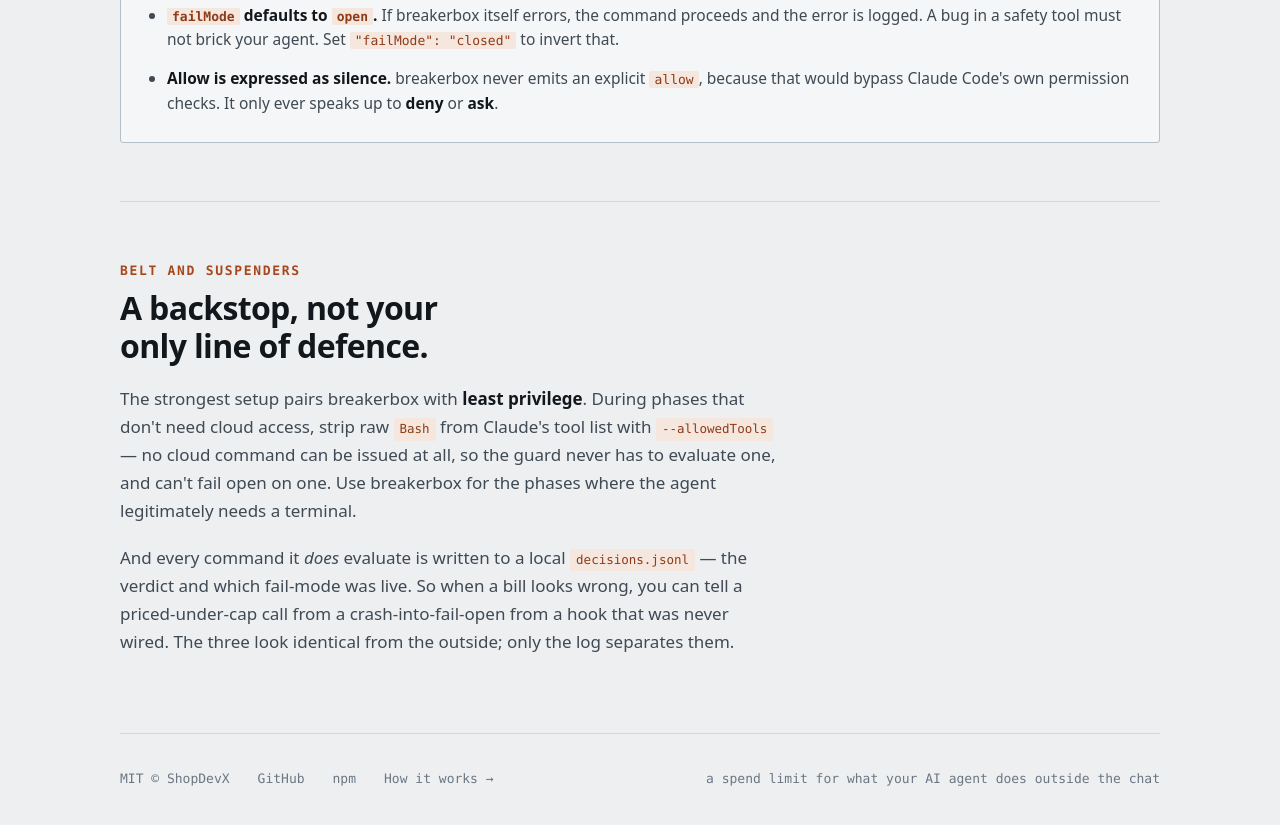
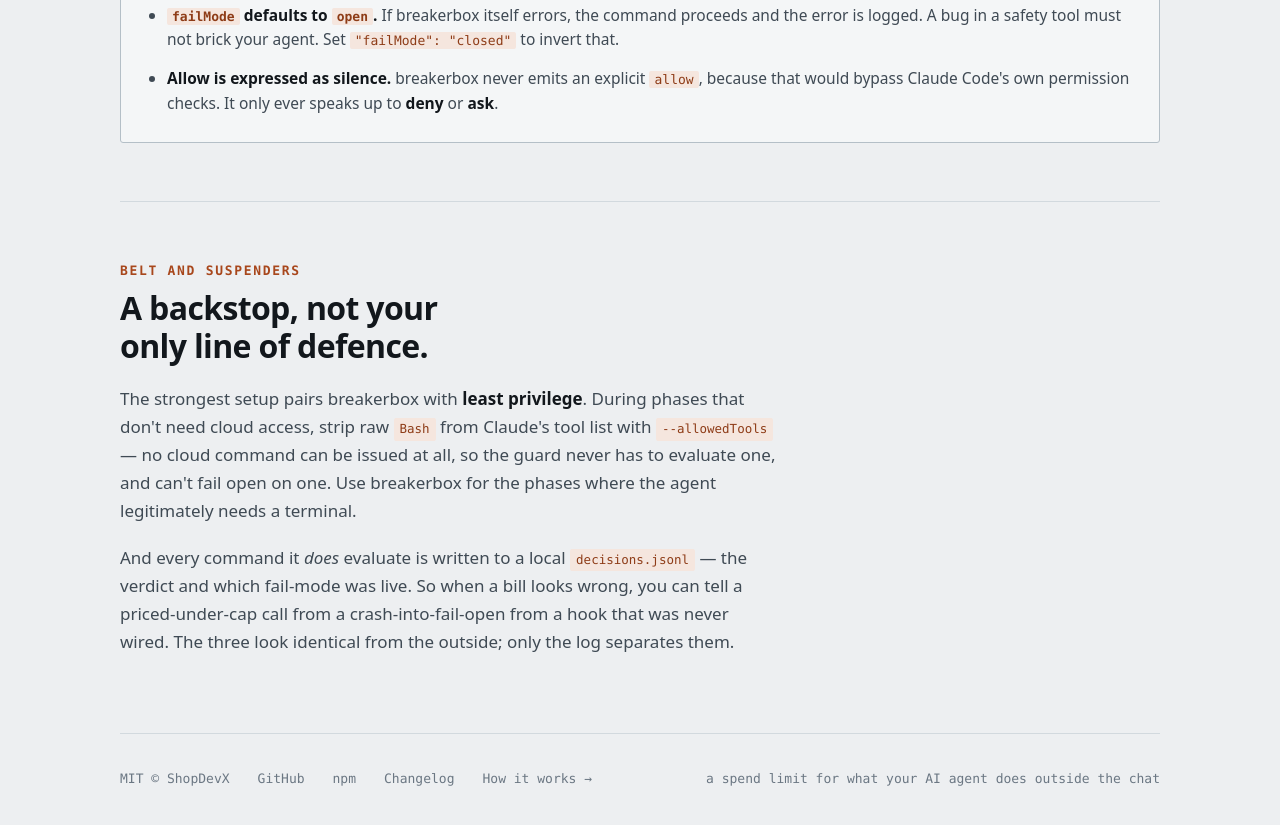
Before and after one commit to ShopDevX/breakerbox, a website: page landing/index.html in a window 1280 px wide. Shown: the part 5084-5909 px from the top of the page. Drawn offline with Linux system fonts and the light colour scheme.

Commit message:
landing: add a Changelog link to the GitHub releases page (#2)
Co-authored-by: Claude Opus 4.8 <noreply@anthropic.com>

```diff
--- a/landing/index.html
+++ b/landing/index.html
@@ -368,6 +368,7 @@
     <span>MIT © ShopDevX</span>
     <a href="https://github.com/ShopDevX/breakerbox" target="_blank" rel="noopener">GitHub</a>
     <a href="https://www.npmjs.com/package/@shopdevx/breakerbox" target="_blank" rel="noopener">npm</a>
+    <a href="https://github.com/ShopDevX/breakerbox/releases" target="_blank" rel="noopener">Changelog</a>
     <a href="./how-it-works.html">How it works →</a>
     <span class="sp">a spend limit for what your AI agent does outside the chat</span>
   </footer>
```
